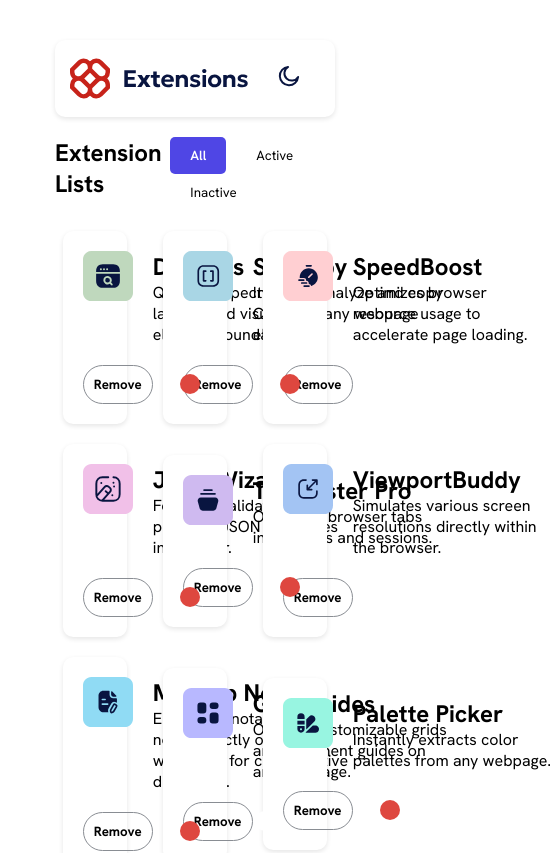
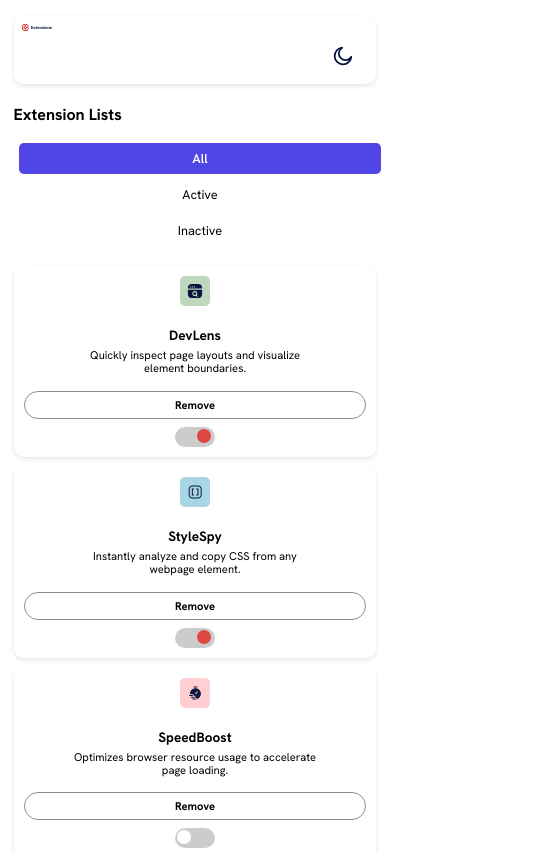
Before and after one commit to HassanRidwan02/extension-app, a React (Vite) app: page / in a window 390 px wide. Shown: the top 853 px of the page, 553 px wide, since content can reach past the window. Built offline with nearby package versions, Linux system fonts and the light colour scheme.

Commit message:
responsiveness done

```diff
--- a/src/App.css
+++ b/src/App.css
@@ -41,7 +41,7 @@ body {
 }
 
 .inner-container {
-  width: 80%;
+  width: 85%;
   margin: auto;
 }
 
@@ -55,6 +55,8 @@ body {
   align-items: center;
   box-shadow: var(--shadow);
   transition: background-color 0.3s;
+  flex-wrap: wrap;
+  gap: 10px;
 }
 
 .mode {
@@ -69,6 +71,20 @@ body {
 .extension-lists {
   display: flex;
   justify-content: space-between;
+  flex-wrap: wrap;
+  gap: 10px;
+  margin: 20px 0;
+}
+
+.extension-lists h2 {
+  width: 100%;
+}
+
+.extension-lists .btns {
+  display: flex;
+  gap: 10px;
+  flex-wrap: wrap;
+  width: 100%;
 }
 
 
@@ -100,14 +116,15 @@ body {
 }
 
 .box {
-  width: 23%;
-  margin: auto;
+  width: calc(25% - 15px);
   background-color: var(--element-bg);
   color: var(--text-color);
   padding: 20px;
   border-radius: 10px;
   box-shadow: var(--shadow);
   transition: background-color 0.3s, color 0.3s;
+  display: flex;
+  flex-direction: column;
 }
 
 
@@ -117,14 +134,27 @@ body {
   display: flex;
   justify-content: space-between;
   margin-bottom: 20px;
+  gap: 15px;
+  flex-wrap: wrap;
+}
+
+.name-description {
+  flex: 1;
+  min-width: 0;
+}
+
+.name-description h2 {
+  font-size: 1rem;
+  margin-bottom: 5px;
 }
 
 .name-description p {
-  max-width: 200px;
+  font-size: 0.9rem;
+  max-width: 100%;
 }
 
 .box .top .small-logo {
-  margin-right: 20px;
+  flex-shrink: 0;
 }
 
 .bottom {
@@ -137,9 +167,17 @@ body {
   border: 1px solid #898d93;
   border-radius: 20px;
   background-color: transparent;
-  padding: 10px;
-  width: 90px;
+  padding: 8px 12px;
+  min-width: 80px;
   font-weight: 700;
+  cursor: pointer;
+  transition: 0.3s ease;
+  font-size: 0.85rem;
+}
+
+.remove-btn:hover {
+  background-color: var(--text-color);
+  color: var(--bg-color);
 }
 
 .toggle-btn {
@@ -168,16 +206,312 @@ body {
 }
 
 
-@media (min-width: 768px) and (max-width: 900px) {
+/* Tablet (768px to 1024px) */
+@media (max-width: 1024px) {
+  .inner-container {
+    width: 90%;
+  }
+
   .box {
-    width: 48%;
-    margin: auto;
-    background-color: var(--element-bg);
-    color: var(--text-color);
-    padding: 20px;
-    border-radius: 10px;
-    box-shadow: var(--shadow);
-    transition: background-color 0.3s, color 0.3s;
+    width: calc(33.333% - 14px);
+  }
+
+  .navbar {
+    flex-direction: row;
+  }
+
+  .name-description p {
+    font-size: 0.85rem;
+  }
+}
+
+/* Small Tablet (600px to 768px) */
+@media (max-width: 768px) {
+  .inner-container {
+    width: 92%;
+  }
+
+  .container {
+    padding: 15px;
+  }
+
+  .navbar {
+    padding: 12px;
+    margin: 15px 0;
+    flex-direction: column;
+    align-items: flex-start;
+  }
+
+  .navbar img {
+    width: 40px;
+    height: auto;
+  }
+
+  .light-dark {
+    align-self: flex-end;
+  }
+
+  .extension-lists {
+    flex-direction: column;
+  }
+
+  .extension-lists h2 {
+    font-size: 1.3rem;
+    margin-bottom: 10px;
+  }
+
+  .extension-lists .btns {
+    width: 100%;
+  }
+
+  .extension-lists button {
+    flex: 1;
+    min-width: 80px;
+    padding: 10px 5px;
+    font-size: 0.9rem;
+  }
+
+  .card-container {
+    gap: 15px;
+    margin: 15px 0;
+  }
+
+  .box {
+    width: calc(50% - 8px);
+    padding: 15px;
+  }
+
+  .box .top {
+    flex-direction: column;
+    align-items: center;
+    text-align: center;
+    margin-bottom: 15px;
+  }
+
+  .small-logo {
+    margin-right: 0 !important;
+  }
+
+  .small-logo img {
+    width: 40px;
+    height: 40px;
+  }
+
+  .name-description h2 {
+    font-size: 0.95rem;
+  }
+
+  .name-description p {
+    font-size: 0.8rem;
+    line-height: 1.3;
+  }
+
+  .bottom {
+    flex-direction: column-reverse;
+    gap: 10px;
+  }
+
+  .remove-btn {
+    width: 100%;
+    padding: 10px;
+    font-size: 0.8rem;
+  }
+
+  .toggle-btn {
+    width: 45px;
+    height: 24px;
+  }
+
+  .toggle-btn .thumb {
+    width: 18px;
+    height: 18px;
+  }
+
+  .toggle-btn .thumb.active {
+    transform: translateX(21px);
+  }
+}
+
+/* Mobile (480px to 600px) */
+@media (max-width: 600px) {
+  .inner-container {
+    width: 95%;
+  }
+
+  .container {
+    padding: 10px;
+    height: auto;
+    min-height: 100vh;
+  }
+
+  .navbar {
+    padding: 10px;
+    margin: 10px 0;
+    flex-direction: row;
+    justify-content: space-between;
+  }
+
+  .navbar img {
+    width: 35px;
+  }
+
+  .extension-lists h2 {
+    font-size: 1.1rem;
+  }
+
+  .extension-lists .btns {
+    gap: 8px;
+  }
+
+  .extension-lists button {
+    padding: 8px 5px;
+    font-size: 0.85rem;
+  }
+
+  .card-container {
+    gap: 12px;
+    margin: 12px 0;
+  }
+
+  .box {
+    width: 100%;
+    padding: 12px;
+  }
+
+  .small-logo img {
+    width: 35px;
+    height: 35px;
+  }
+
+  .name-description h2 {
+    font-size: 0.9rem;
+  }
+
+  .name-description p {
+    font-size: 0.75rem;
+  }
+
+  .remove-btn {
+    padding: 8px;
+    font-size: 0.75rem;
+    min-width: 70px;
+  }
+
+  .toggle-btn {
+    width: 42px;
+    height: 22px;
+  }
+
+  .toggle-btn .thumb {
+    width: 16px;
+    height: 16px;
+  }
+
+  .toggle-btn .thumb.active {
+    transform: translateX(20px);
+  }
+}
+
+/* Small Mobile (320px to 480px) */
+@media (max-width: 480px) {
+  .inner-container {
+    width: 97%;
+  }
+
+  .container {
+    padding: 8px;
+  }
+
+  .navbar {
+    padding: 8px;
+    margin: 8px 0;
+  }
+
+  .navbar img {
+    width: 30px;
+  }
+
+  .light-dark {
+    width: 100%;
+    text-align: right;
+  }
+
+  .mode {
+    padding: 5px;
+  }
+
+  .extension-lists {
+    flex-direction: column;
+  }
+
+  .extension-lists h2 {
+    font-size: 1rem;
+    margin-bottom: 8px;
+  }
+
+  .extension-lists .btns {
+    gap: 5px;
+    flex-direction: column;
+  }
+
+  .extension-lists button {
+    padding: 7px 5px;
+    font-size: 0.8rem;
+    width: 100%;
+  }
+
+  .card-container {
+    gap: 10px;
+    margin: 10px 0;
+  }
+
+  .box {
+    width: 100%;
+    padding: 10px;
+  }
+
+  .box .top {
+    flex-direction: column;
+    text-align: center;
+  }
+
+  .small-logo img {
+    width: 30px;
+    height: 30px;
+  }
+
+  .name-description h2 {
+    font-size: 0.85rem;
+  }
+
+  .name-description p {
+    font-size: 0.7rem;
+    line-height: 1.2;
+  }
+
+  .bottom {
+    flex-direction: column;
+    gap: 8px;
+  }
+
+  .remove-btn {
+    padding: 6px;
+    font-size: 0.7rem;
+    min-width: 60px;
+  }
+
+  .toggle-btn {
+    width: 40px;
+    height: 20px;
+  }
+
+  .toggle-btn .thumb {
+    width: 14px;
+    height: 14px;
+  }
+
+  .toggle-btn .thumb.active {
+    transform: translateX(20px);
   }
 }
 
@@ -191,4 +525,13 @@ body {
     flex-direction: column;
   }
 
+  .btns {
+    display: flex;
+    flex-direction: column;
+    width: 100%;
+  }
+
+  .btns button {
+    width: 100%;
+  }
 }
```
